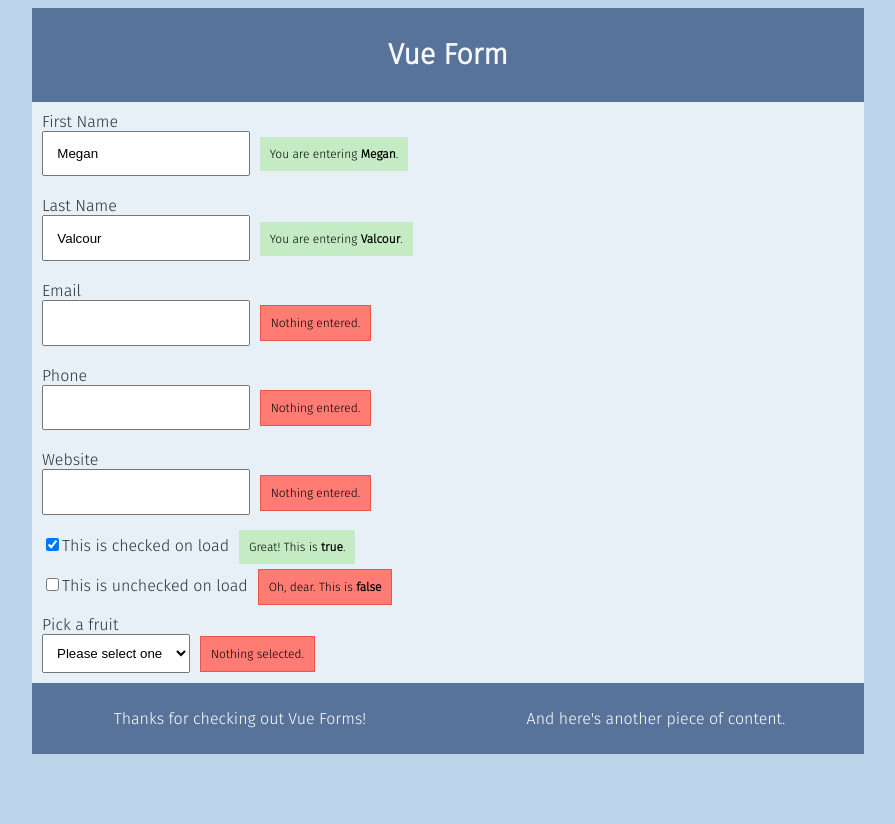
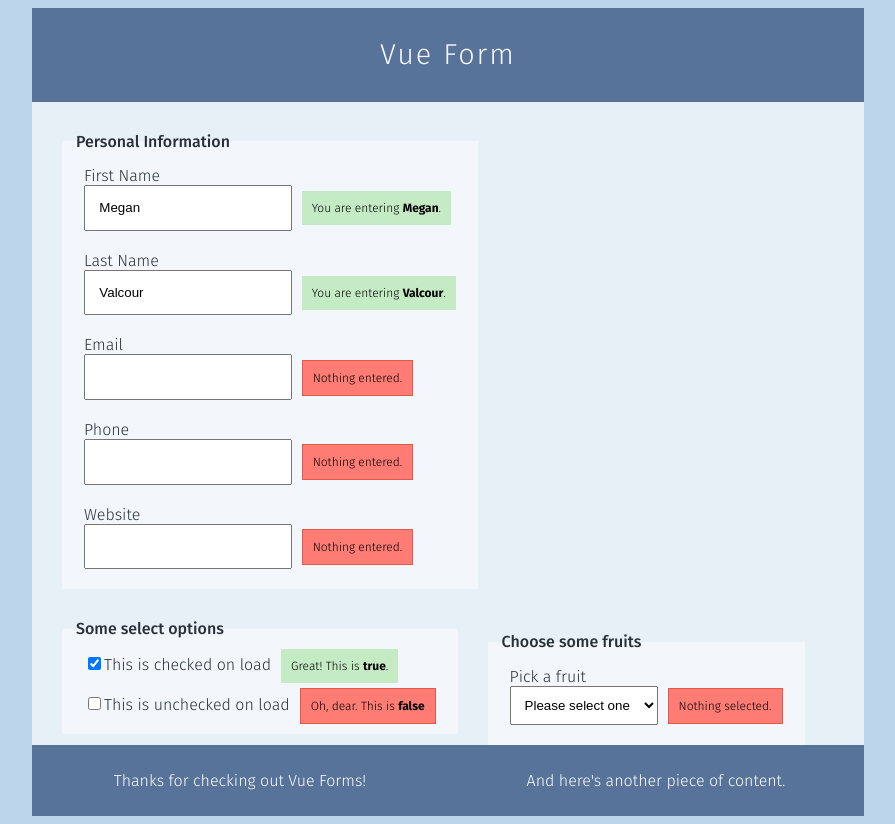
Before and after one commit to megvalcour/vue-form, a Vue app: page / in a window 1280 px wide. Shown: the whole page, without its empty margins (192-1087 px from the left). Before the commit the page ends 800 px from the top, so only its background shows below. Built offline with nearby package versions, Linux system fonts and the light colour scheme.

Commit message:
Adds fieldset component

```diff
--- a/src/App.vue
+++ b/src/App.vue
@@ -2,18 +2,23 @@
   <div id="app">
     <LayoutHeader heading="Vue Form">
     </LayoutHeader>
+    <BaseFieldset legend="Personal Information">
       <BaseTextInput
         v-for="field in $root.fields"
         :id="field.id"
         :label="field.label"
         :key="field.id"
         v-model="field.value" />
+      </BaseFieldset>
+    <BaseFieldset legend="Some select options">
     <BaseCheckbox
       v-for="setting in $root.settings"
       :key="setting.id"
       :id="setting.id"
       :label="setting.label"
       v-model="setting.value" />
+    </BaseFieldset>
+    <BaseFieldset legend="Choose some fruits">
     <BaseSelect
       v-for="fruit in $root.fruits"
       :key="fruit.id"
@@ -22,6 +27,7 @@
       :options="$root.fruitOptions"
       v-model="fruit.value"
       />
+    </BaseFieldset>
       <LayoutFooter>
         <p slot="left">Thanks for checking out Vue Forms!</p>
         <p slot="right">And here's another piece of content.</p>
@@ -33,6 +39,7 @@
 import BaseTextInput from './components/forms/BaseTextInput.vue'
 import BaseCheckbox from './components/forms/BaseCheckbox.vue'
 import BaseSelect from './components/forms/BaseSelect.vue'
+import BaseFieldset from './components/forms/BaseFieldset.vue'
 
 import LayoutHeader from './components/layout/LayoutHeader.vue'
 import LayoutFooter from './components/layout/LayoutFooter.vue'
@@ -43,6 +50,7 @@ export default {
     BaseTextInput,
     BaseCheckbox,
     BaseSelect,
+    BaseFieldset,
     LayoutHeader,
     LayoutFooter
 
@@ -52,7 +60,7 @@ export default {
 
 <style>
 
-@import url('https://fonts.googleapis.com/css?family=Fira+Sans:300');
+@import url('https://fonts.googleapis.com/css?family=Fira+Sans:300,500,700');
 
 html {
   font-size: 62.5%;
@@ -61,6 +69,7 @@ html {
 body {
   font-family: 'Fira Sans', sans-serif;
   font-size: 1.6rem;
+  font-weight: 300;
   color: #283039;
   background-color: #BDD5EA;
 }
--- /dev/null
+++ b/src/components/forms/BaseFieldset.vue
@@ -0,0 +1,29 @@
+<template>
+    <fieldset>
+        <legend>{{legend}}</legend>
+        <slot></slot>
+    </fieldset>
+</template>
+
+<script>
+export default {
+    props: {
+        legend: String
+    }
+}
+</script>
+
+<style scoped>
+
+fieldset {
+    display: inline-block;
+    margin: 3rem 0 0 3rem;
+    border: none;
+    background-color: #f3f7fc;
+}
+
+legend {
+    font-weight: 500;
+}
+
+</style>
--- a/src/components/layout/LayoutHeader.vue
+++ b/src/components/layout/LayoutHeader.vue
@@ -27,7 +27,8 @@ header {
 
 h1 {
     font-size: 1.8em;
-    font-weight: 600;
+    font-weight: 300;
+    letter-spacing: .2rem;
 }
 
 </style>
```
Lines whose indentation alone changed are shown as unchanged.
